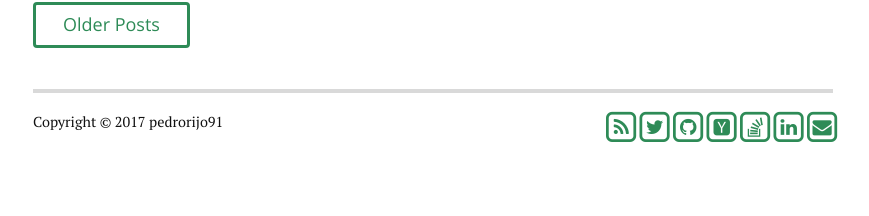
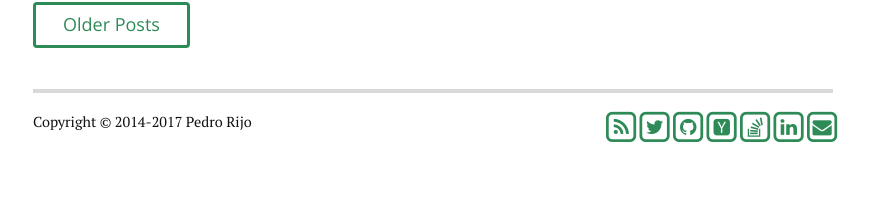
Before and after one commit to pedrorijo91/pedrorijo91.github.io, a Jekyll site: the page built from index.html, in a window 1280 px wide. Shown: the part 1641-1857 px from the top of the page, without its empty margins (207-1076 px from the left). Built offline with Jekyll 4.4.1, drawn with Linux system fonts in a browser that asks for light colours; nearby versions of some CDN libraries; the list of posts is cut into pages by our own code; comment, search, counter and statistics services are not loaded.

Commit message:
Fix copyright

```diff
--- a/_includes/footer.html
+++ b/_includes/footer.html
@@ -1,6 +1,6 @@
           <div class="footer">
             <div class="container">
-              <p class="copy">Copyright &copy; 2017 pedrorijo91</p>
+              <p class="copy">Copyright &copy; 2014-2017 Pedro Rijo</p>
 
               <div class="footer-links">
                 <ul class="noList">
```
